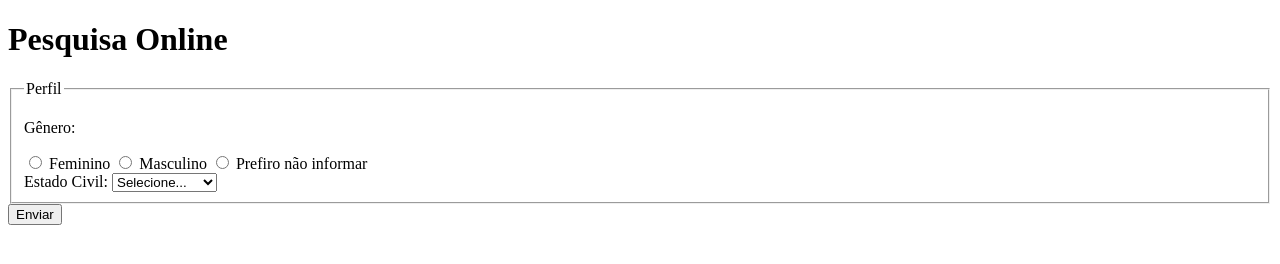
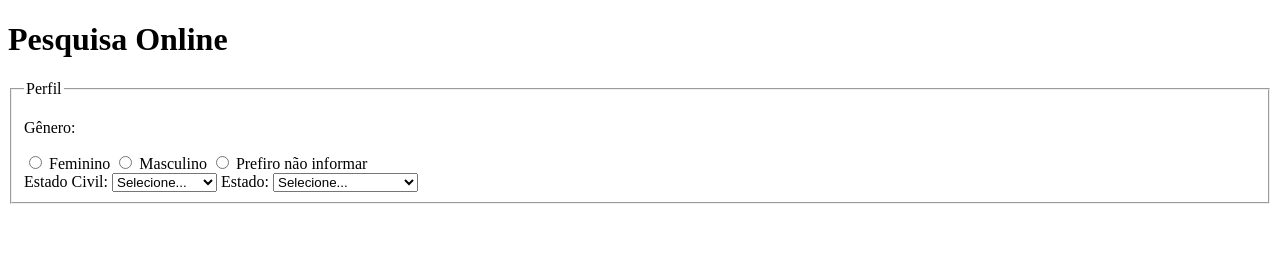
Before and after one commit to nathlessa/pesquisa-culturama, a plain HTML site: page index.html in a window 1280 px wide. Drawn offline with Linux system fonts and the light colour scheme.

Commit message:
Adiciona opcoes de estado

```diff
--- a/index.html
+++ b/index.html
@@ -63,6 +63,37 @@
                     <option value="uniaoEstavel">União Estável</option>
                 </select>
 
+
+                <label for="userState">Estado:</label>
+                <select name="userState">
+                    <option value="notInformed">Selecione...</option>
+                    <option value="Acre">Acre</option>
+                    <option value="Alagoas">Alagoas</option>
+                    <option value="Amapá">Amapá</option>
+                    <option value="Amazonas">Amazonas</option>
+                    <option value="Bahia">Bahia</option>
+                    <option value="Ceará">Ceará</option>
+                    <option value="Distrito Federal">Distrito Federal</option>
+                    <option value="Espirito Santo">Espirito Santo</option>
+                    <option value="Goiás">Goiás</option>
+                    <option value="Mato Grosso do Sul">Mato Grosso do Sul</option>
+                    <option value="Maranhão">Maranhão</option>
+                    <option value="Mato Grosso">Mato Grosso</option>
+                    <option value="Minas Gerais">Minas Gerais</option>
+                    <option value="Pará">Pará</option>
+                    <option value="Paraíba">Paraíba</option>
+                    <option value="Paraná">Paraná</option>
+                    <option value="Piauí">Piauí</option>
+                    <option value="Pernambuco">Pernambuco</option>
+                    <option value="Rio de Janeiro">Rio de Janeiro</option>
+                    <option value="Rio Grande do Norte">Rio Grande do Norte</option>
+                    <option value="Rio Grande do Sul">Rio Grande do Sul</option>
+                    <option value="Rondônia">Rondônia</option>
+                    <option value="Roraima">Roraima</option>
+                    <option value="Santa Catarina">Santa Catarina</option>
+                    <option value="ão Paulo">São Paulo</option>
+                    <option value="Tocantins">Tocantins</option>
+                    <option value="Sergipe">Sergipe</option>
             </fieldset>
 
             <button type="submit">Enviar</button>
```
